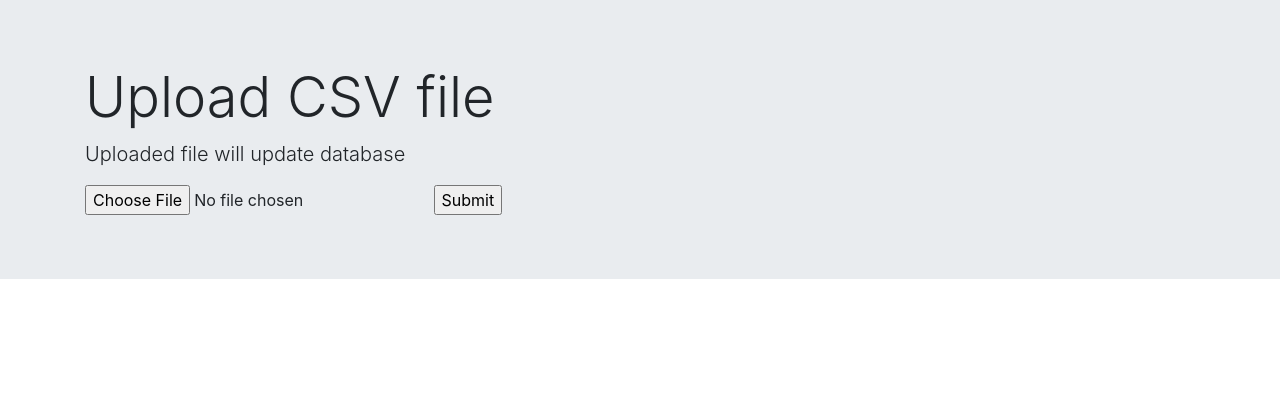
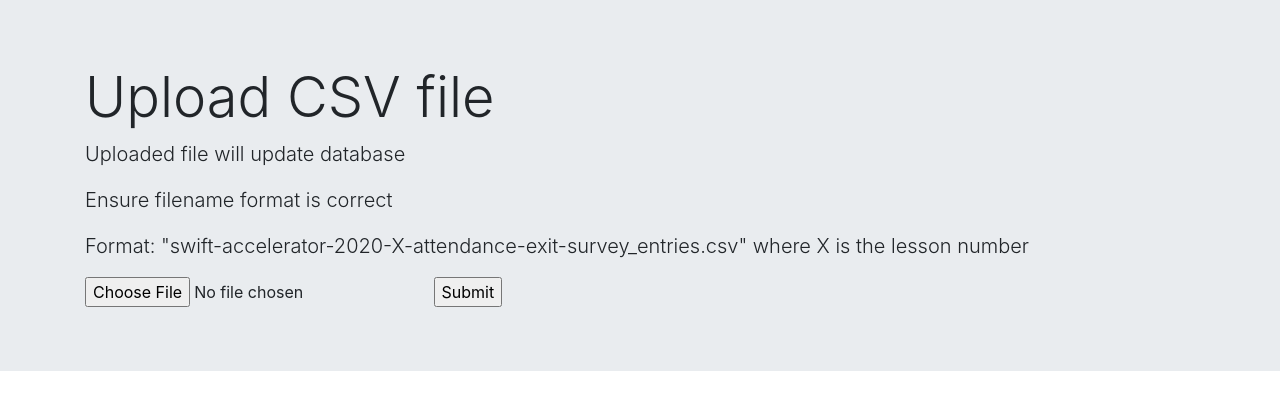
Before and after one commit to tinkertanker/wufoo-flask-survey-collector, a Flask app: page /upload in a window 1280 px wide. Shown: the part 56-466 px from the top of the page. Run offline with Flask 2, Linux system fonts and the light colour scheme; some libraries are stand-ins or nearby versions.

Commit message:
added upload format

```diff
--- a/Templates/upload.html
+++ b/Templates/upload.html
@@ -6,6 +6,8 @@
   <div class="container">
     <h1 class="display-4">Upload CSV file</h1>
     <p class="lead">Uploaded file will update database</p>
+    <p class="lead">Ensure filename format is correct</p>
+    <p class="lead">Format: "swift-accelerator-2020-X-attendance-exit-survey_entries.csv" where X is the lesson number</p>
     <form class=""  method="post" enctype=multipart/form-data>
     <input type="file" name="file" value="">
     <input type="submit" name="Submit" value="Submit">
```
